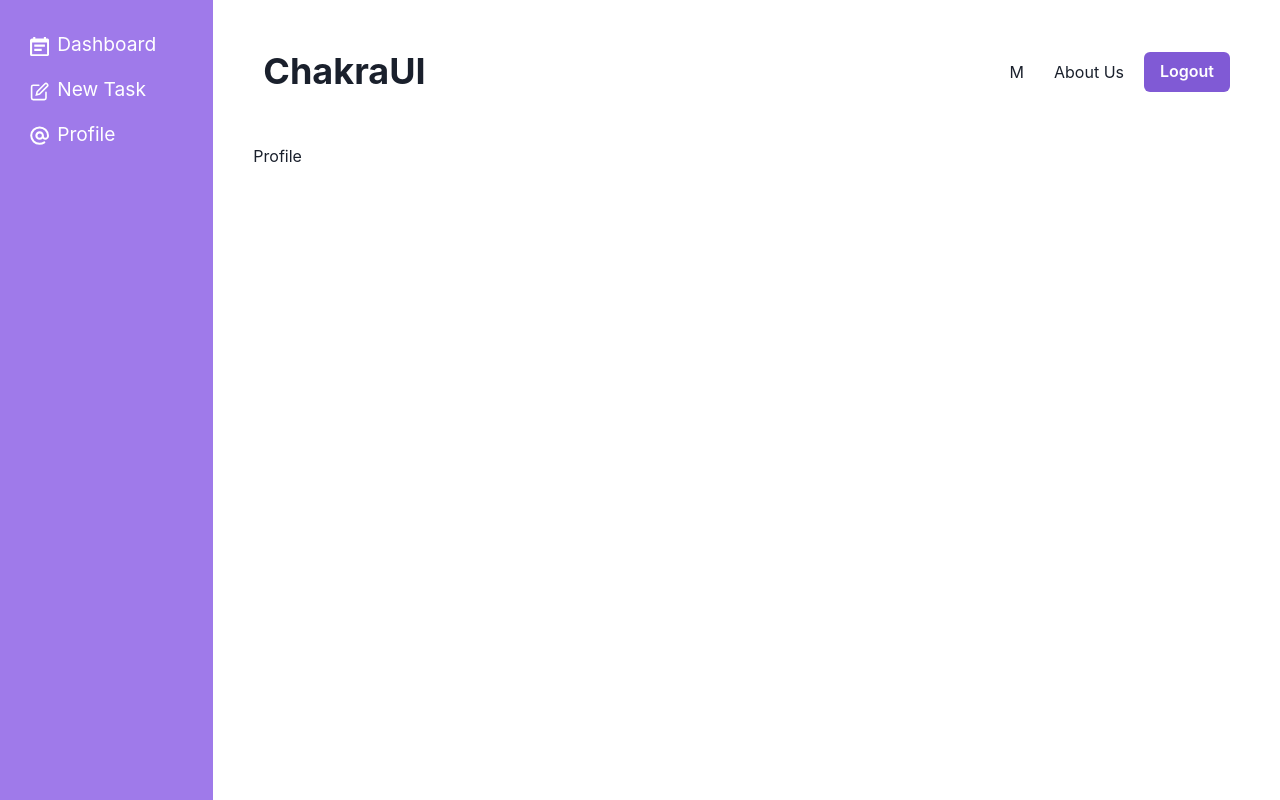
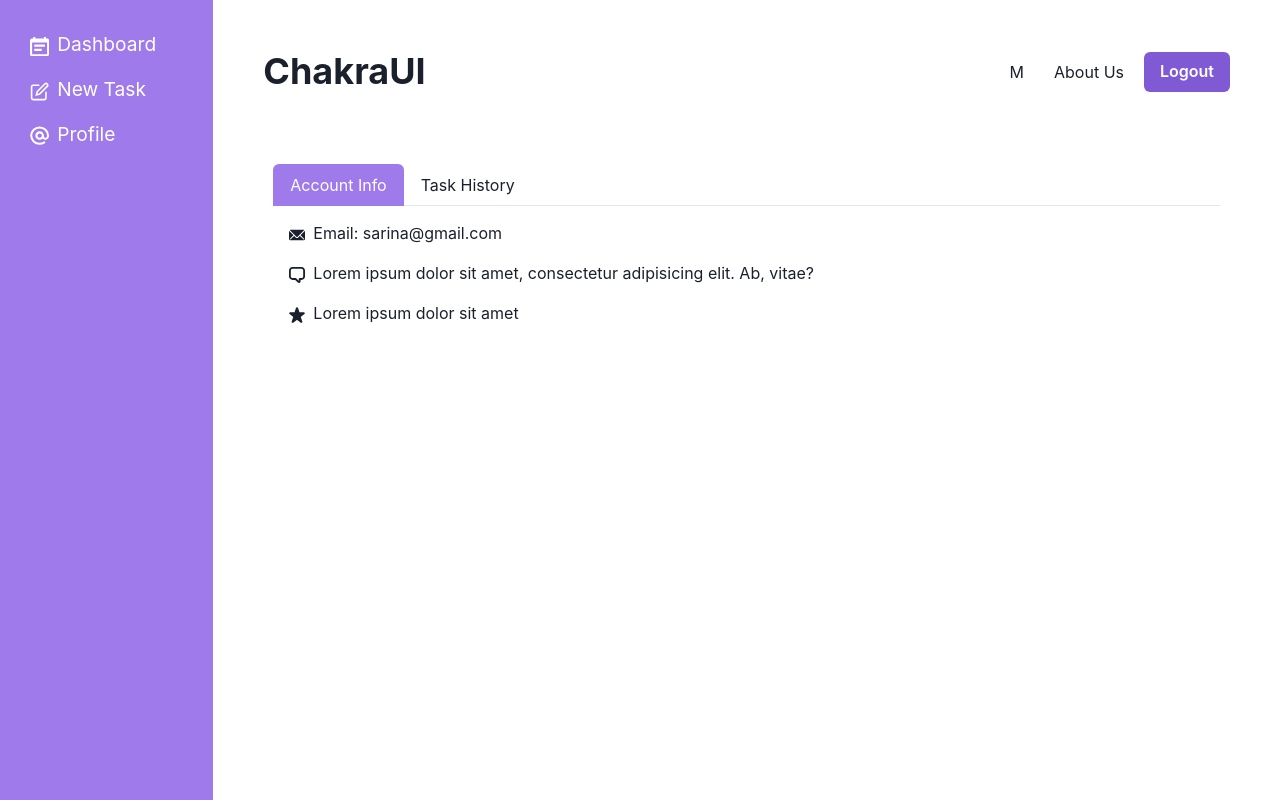
Before and after one commit to Sarinaryal/Complete_ChakraUI, a React (Vite) app: page /profile in a window 1280 px wide. Built offline with nearby package versions, Linux system fonts and the light colour scheme.

Commit message:
Implemented Tab Panels

```diff
--- a/src/pages/DraftDashboard.jsx
+++ b/src/pages/DraftDashboard.jsx
@@ -56,3 +56,8 @@
 
   return res.json();
 }
+
+// we should use json server to fetch data saved in db.json to generate the endpoints
+
+//npm install -g json-server
+//json-server -w ./data/db.json
--- a/src/pages/Profile.jsx
+++ b/src/pages/Profile.jsx
@@ -1,5 +1,63 @@
+import { List, ListIcon, ListItem, Tab, TabList, TabPanel, TabPanels, Tabs } from "@chakra-ui/react";
+import { ChatIcon, CheckCircleIcon, EmailIcon, StarIcon, WarningIcon } from '@chakra-ui/icons'
 export default function Profile() {
   return (
-    <div>Profile</div>
+    <Tabs mt='40px' p='20px' colorScheme='purple' variant='enclosed'>
+      <TabList>
+        <Tab _selected={{color: 'white', bg:'purple.400'}}>Account Info</Tab>
+        <Tab _selected={{color: 'white', bg:'purple.400'}}>Task History</Tab>
+      </TabList>
+
+      <TabPanels>
+        <TabPanel>
+          <List spacing={4}>
+            <ListItem>
+              <ListIcon as={EmailIcon} />
+              Email: sarina@gmail.com
+            </ListItem>
+
+            <ListItem>
+              <ListIcon as={ChatIcon} />
+              Lorem ipsum dolor sit amet, consectetur adipisicing elit. Ab, vitae?
+            </ListItem>
+
+            <ListItem>
+              <ListIcon as={StarIcon} />
+              Lorem ipsum dolor sit amet
+            </ListItem>
+
+          </List>
+        </TabPanel>
+        <TabPanel>
+        <List spacing={4}>
+          <ListItem>
+            <ListIcon as={CheckCircleIcon} color='teal.400'/>
+            Lorem ipsum dolor sit amet.
+          </ListItem>
+
+          <ListItem>
+            <ListIcon as={WarningIcon} color='teal.400'/>
+            Lorem ipsum dolor sit amet.
+          </ListItem>
+
+          <ListItem>
+            <ListIcon as={CheckCircleIcon} color='teal.400'/>
+            Lorem ipsum dolor sit amet.
+          </ListItem>
+
+          <ListItem>
+            <ListIcon as={WarningIcon} color='teal.400'/>
+            Lorem ipsum dolor sit amet.
+          </ListItem>
+
+          <ListItem>
+            <ListIcon as={CheckCircleIcon} color='teal.400'/>
+            Lorem ipsum dolor sit amet.
+          </ListItem>
+        </List>
+
+        </TabPanel>
+      </TabPanels>
+    </Tabs>
   )
 }
```
Also changed, not shown: 1 other file (tests, documents, lock files or other folders).
